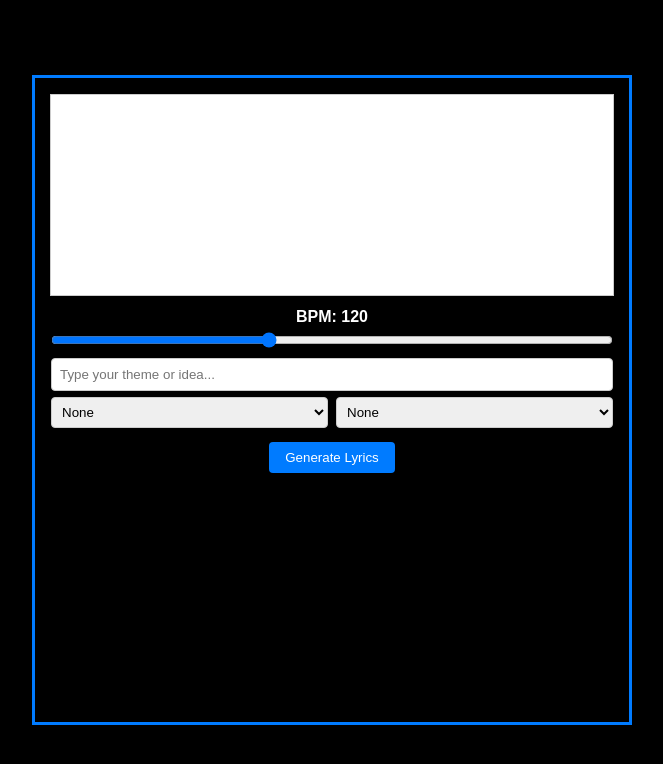
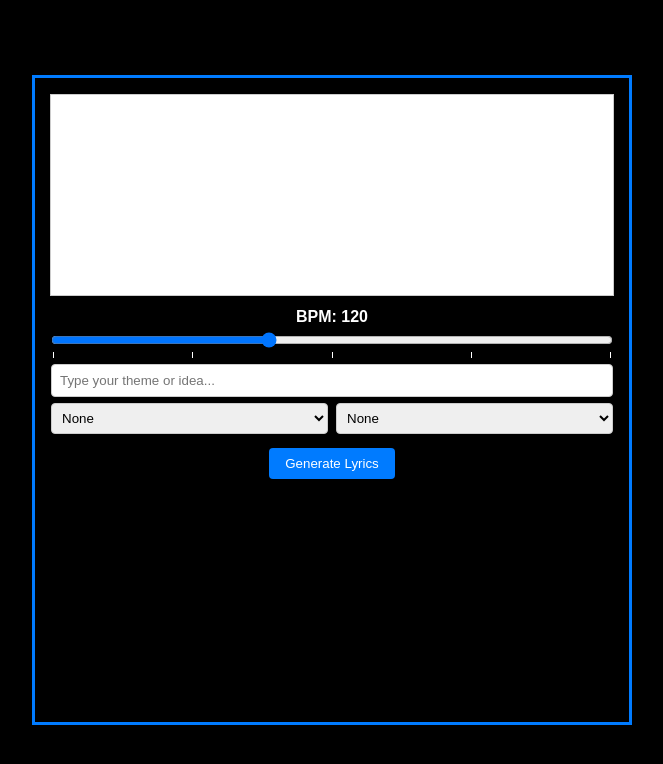
Before and after one commit to KhaoticSounds/album-generator-test02, a website: page public/index.html in a window 1280 px wide. Shown: the whole page, without its empty margins (308-971 px from the left). Drawn offline with Linux system fonts and the light colour scheme.

Commit message:
Update index.html

```diff
--- a/public/index.html
+++ b/public/index.html
@@ -15,7 +15,9 @@
 
     <div id="bpm-label">BPM: 120</div>
     <input type="range" id="bpm-slider" min="70" max="200" value="120" />
-    <div class="tick-marks"></div>
+    <div class="tick-marks">
+      <span></span><span></span><span></span><span></span><span></span>
+    </div>
 
     <div id="prompt-form">
       <input type="text" id="prompt" placeholder="Type your theme or idea..." />
@@ -50,6 +52,7 @@
       </div>
     </div>
   </div>
+
   <script src="script.js"></script>
 </body>
 </html>
```
